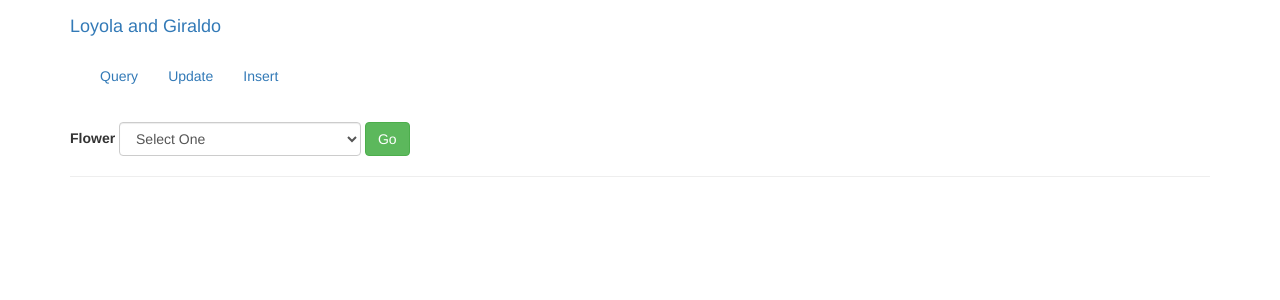
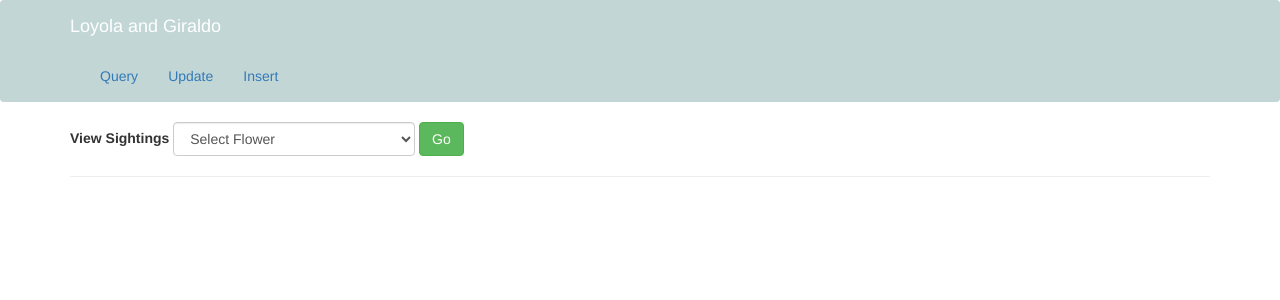
Before and after one commit to DobraFlowers/Assignment-5, a PHP site: page /index.php in a window 1280 px wide. Shown: the top 300 px of the page. Run offline with PHP 8.4, Linux system fonts and the light colour scheme; data comes from the database, SQL or seed files in the repository.

Commit message:
styling changes

```diff
--- a/header.php
+++ b/header.php
@@ -14,7 +14,7 @@
 
 	<body>
 
-	<nav class="navbar">
+	<nav class="navbar" style="background-color:#c2d6d6;">
 		<div class="container">
 			<div class="navbar-header">
 				<button type="button" class="navbar-toggle collapsed" data-toggle="collapse" data-target="#navbar" aria-expanded="false" aria-controls="navbar">
@@ -23,12 +23,12 @@
 				<span class="icon-bar"></span>
 				<span class="icon-bar"></span>
 				</button>
-				<a class="navbar-brand" href="#">Loyola and Giraldo</a>
+				<a class="navbar-brand" href="#" style="color:#ffffff;" style="font-family: Arial, Geneva, Helvetica, sans-serif;">Loyola and Giraldo</a>
 				<div id="navbar" class="collapse navbar-collapse">
-					<ul class="nav navbar-nav">
-						<li><a href="index.php">Query</a></li>
-						<li><a href="update.php">Update</a></li>
-						<li><a href= "insert.php">Insert</a></li>
+					<ul class="nav navbar-nav" style="color:#fff;">
+						<li style="color:#ffffff;"><a href="index.php">Query</a></li>
+						<li style="color:#ffffff;"><a href="update.php">Update</a></li>
+						<li style="color:#ffffff;"><a href= "insert.php">Insert</a></li>
 					</ul>
 				</div>
 				<!--/.nav-collapse -->
--- a/index.php
+++ b/index.php
@@ -23,9 +23,9 @@ require 'database.php';
 
 <form class="form-inline" method = "get">
 <div class="form_group">
-<label for="flower">Flower</label>
+<label for="flower">View Sightings</label>
 <select class="form-control" id="flower" name = "flower">
-	<option value="-1">Select One</option>
+	<option value="-1">Select Flower</option>
 	<?php
 		foreach ($flowers as $f) { ?>
 			<option value = "<?= $f["comname"]?>"><?php echo $f ["comname"]; ?></option>
@@ -41,7 +41,7 @@ require 'database.php';
 <hr>
 <?php if(isset($sightings)): ?>
 <h2>Sightings for <?= $flower?></h2>
-<table class= "table table-striped">
+<table class= "table table-striped" style="background-color:#ffffe6;">
 	<tr>
 		<th>Name</th>
 		<th>Person</th>
--- a/update.php
+++ b/update.php
@@ -41,9 +41,9 @@ require 'database.php';
 		?>
 	<form class="form-inline" method = "get">
 <div class="form-group">
-<label for="flower">Flower</label>
+<label for="flower">Update Flower</label>
 <select class="form-control" id="flower" name = "flower">
-	<option value="-1">Select One</option>
+	<option value="-1">Select Flower</option>
 	<?php
 		foreach ($flowers as $f) { ?>
 			<option value = "<?= $f["comname"]?>"><?php echo $f ["comname"]; ?></option>
```
